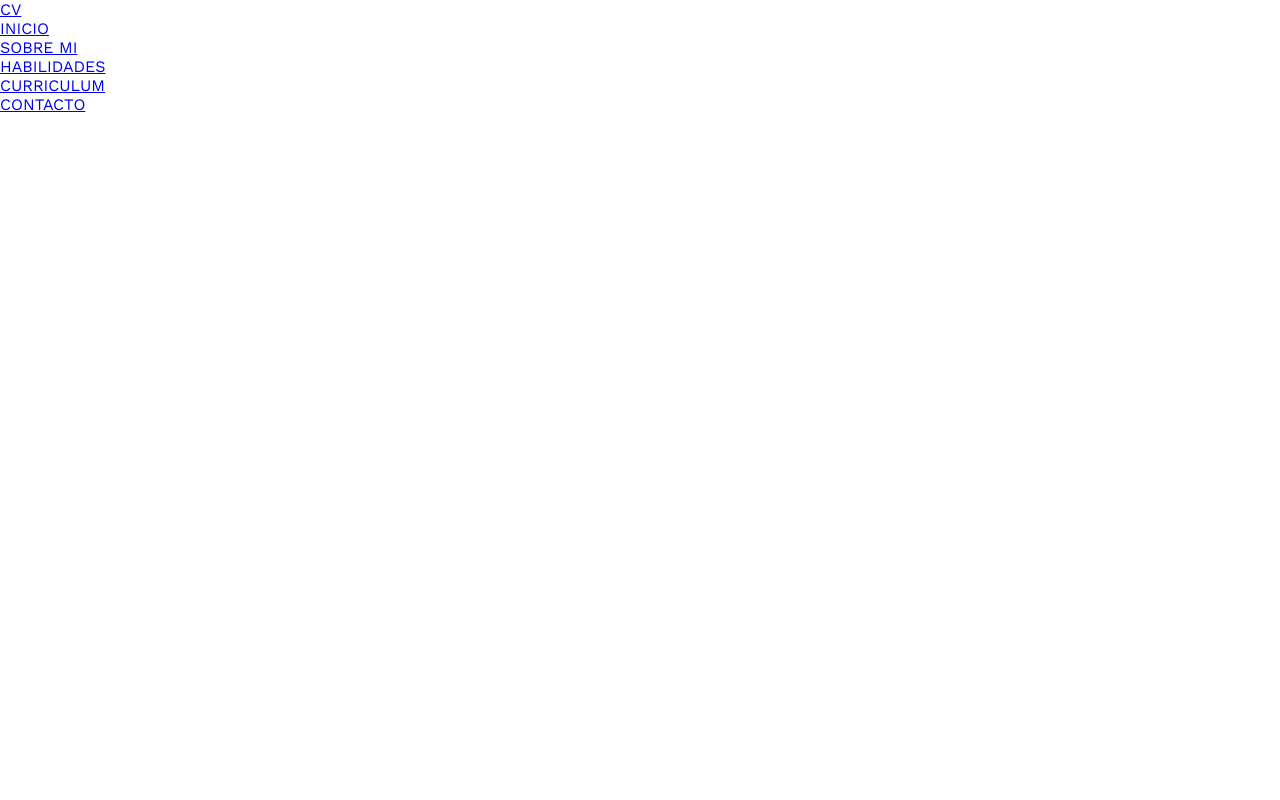
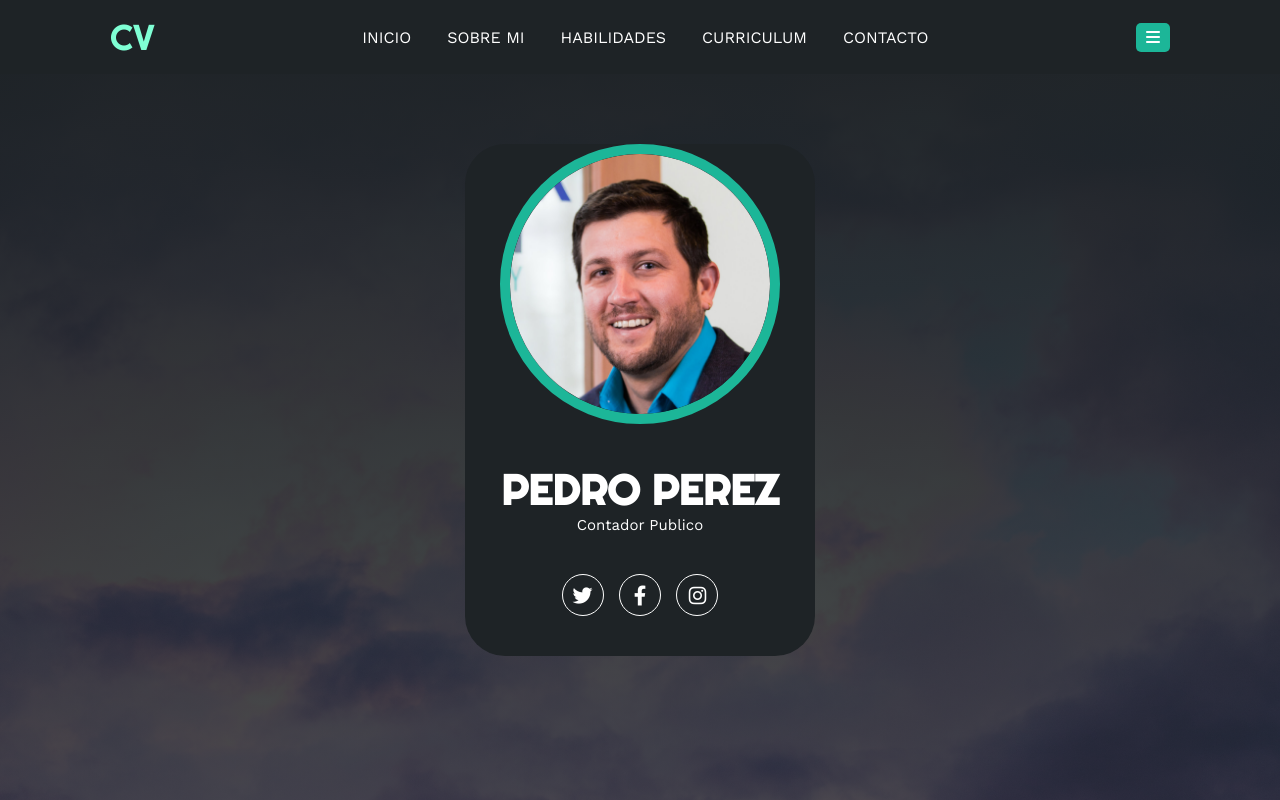
Before and after one commit to Pablo011290/TrabajoFinal, a plain HTML site: page index.html in a window 1280 px wide. Drawn offline with nearby package versions, Linux system fonts and the light colour scheme.

Commit message:
agregado Inicio

```diff
--- a/estilos.css
+++ b/estilos.css
@@ -8,3 +8,102 @@
 html{
     scroll-behavior: smooth;
 }
+/*Menú*/
+.contenedor-header{
+    background: #1e2326;
+    position: fixed;
+    width: 100%;
+    top: 0;
+    left: 0;
+    z-index: 99;
+}
+.contenedor-header header{
+    max-width: 1100px;
+    margin: auto;
+    display: flex;
+    justify-content: space-between;
+    align-items: center;
+    padding: 15px 20px;
+
+}
+.contenedor-header header .logo a{
+    font-family: 'Righteous';
+    font-size: 36px;
+    color: aquamarine;
+    text-decoration: none;
+
+}
+.contenedor-header header ul{
+    display: flex;
+    list-style: none;
+}
+.contenedor-header header ul li a{
+    text-align: none;
+    color: #fff;
+    margin: 0 15px;
+    padding: 3px;
+    transition: .5s;
+    text-decoration: none;
+}
+.contenedor-header header ul li a:hover{
+    color: #1CB698;
+}
+.nav-responsive{
+    background-color: #1CB698;
+    color: #fff;
+    padding: 5px 10px;
+    border-radius: 5px;
+    cursor: pointer;
+}
+/*Inicio*/
+.inicio{
+    background: linear-gradient(to top, rgba(30,35,38,.8), rgba(30,35,38,1)),
+    url(imagenes/fondo1.jpg);
+    background-size: cover;
+    height: 100vh;
+    color: #fff;
+    display: flex;
+    align-items: center;
+}
+.inicio .contenedor-banner{
+    padding: 20xp;
+    background-color: #1e2326;
+    max-width: 350px;
+    margin: auto;
+    text-align: center;
+    border-radius: 40px;
+
+}
+.inicio .contenedor-banner img{
+    margin-top: 40px;
+    border: 10px solid #1CB698;
+    display: block;
+    width: 80%;
+    margin: auto;
+    border-radius: 100%;
+}
+.inicio .contenedor-banner h1{
+    margin-top: 40px;
+    font-size: 42px;
+    font-family: 'Righteous';
+}
+.inicio .contenedor-banner h2{
+    font-size: 15px;
+    font-weight: normal;
+}
+.inicio .contenedor-banner .redes a{
+    color: #fff;
+    display: inline-block;
+    text-decoration: none;
+    border: 1px solid #fff;
+    border-radius: 100%;
+    width: 42px;
+    height: 42px;
+    line-height: 42px;
+    margin: 40px 5px;
+    font-size: 20px;
+    transition: .3s;
+}
+.inicio .contenedor-banner .redes a:hover{
+    background-color: #1CB698;
+}
--- a/index.html
+++ b/index.html
@@ -25,8 +25,30 @@
                 </ul>
 
             </nav>
+            <div class="nav-responsive">
+                <i class="fa-solid fa-bars"></i>
+
+            </div>
         </header>
     </div>
+    <section id="inicio" class="inicio">
+        <div class="contenedor-banner">
+            <div class="contenedor-img">
+                <img src="imagenes/fotoperfil.png" alt="">
+
+            </div>
+            <h1>PEDRO PEREZ</h1>
+            <h2>Contador Publico</h2>
+            <div class="redes">
+                <a href="#"><i class="fa-brands fa-twitter"></i></a>
+                <a href="#"><i class="fa-brands fa-facebook-f"></i></a>
+                <a href="#"><i class="fa-brands fa-instagram"></i></a>
+            </div>
+        </div>
+
+    </section>
+
+
 
 
 </body>
```
Also changed, not shown: imagenes/fondo1.jpg (added), imagenes/fotoperfil.png (added).
